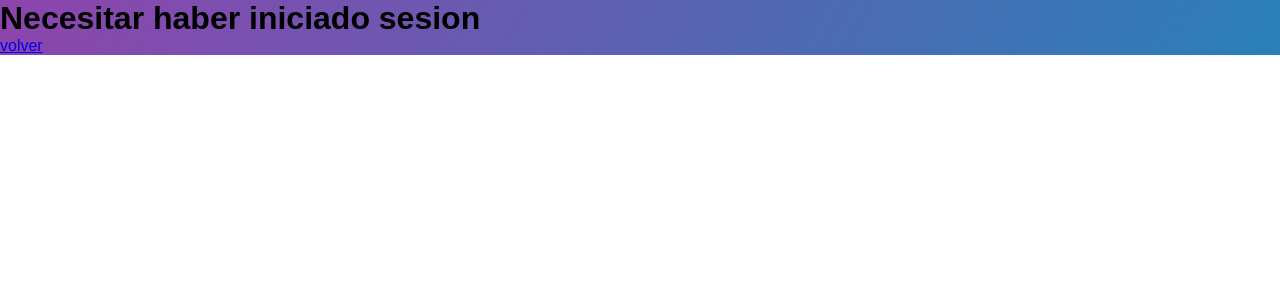
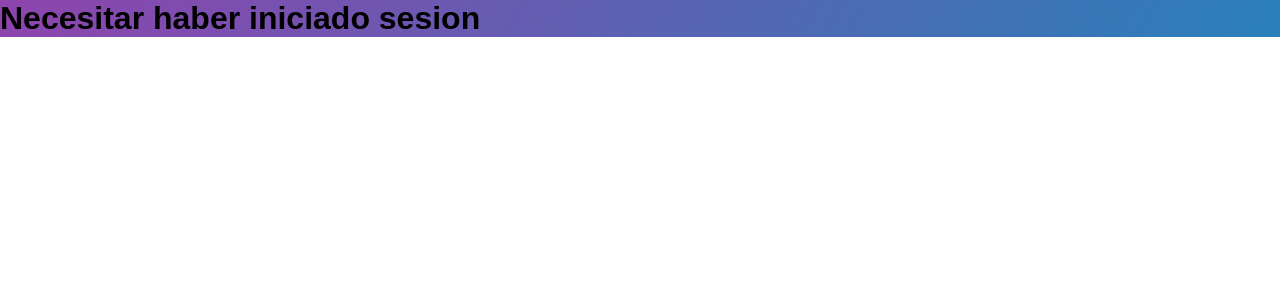
Before and after one commit to MarcoAldair/TiendaVideojuegos, a PHP site: page /userDetails.php in a window 1280 px wide. Shown: the top 300 px of the page. Run offline with PHP 8.4, Linux system fonts and the light colour scheme.

Commit message:
Update userDetails.php

```diff
--- a/userDetails.php
+++ b/userDetails.php
@@ -32,6 +32,9 @@
 	if(isset($_SESSION['user'])){
 ?>
 <body>
+	<br>
+	<br>
+	<a href="index.php" class="registro1">Volver</a>
 	<div class="center" id="formRegistro">
 		<h1>Datos del usuario <?php echo $_SESSION['user']->getuserName(); ?> </h1>
 		<form action="" method="post" enctype='multipart/form-data'>
@@ -64,7 +67,7 @@
 			<br>
 			<div class="sesion">
 				<input  type="submit" value="Modificar" name="edit">
-				<a href="index.php">volver</a>
+
 			</div>
 		</form>
 	</div>
@@ -74,7 +77,7 @@
 <body>
 <h1>Necesitar haber iniciado sesion</h1>
 
-<a href="index.php"> volver</a>
+
 
 </body>
 <?php }  ?>
```
